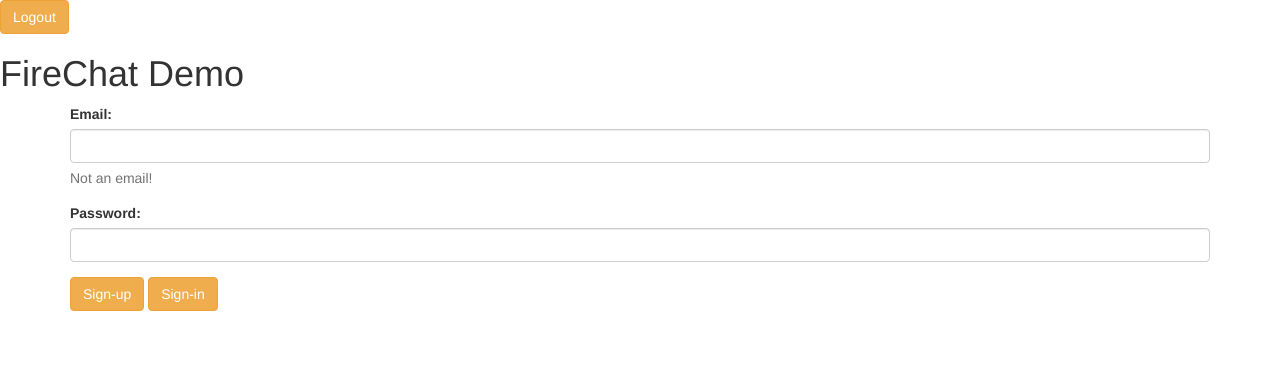
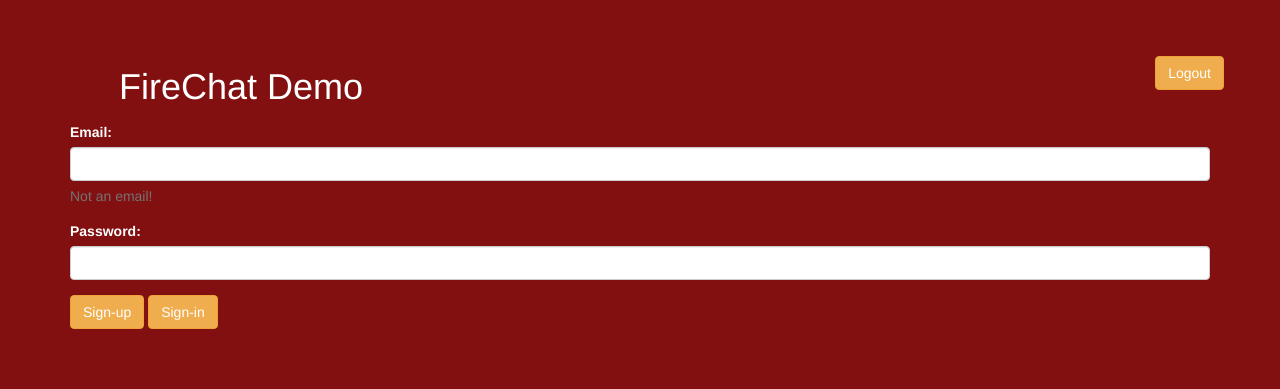
Before and after one commit to tabikim/firechat-demo-students, a plain HTML site: page index.html in a window 1280 px wide. Drawn offline with nearby package versions, Linux system fonts and the light colour scheme.

Commit message:
added style with css and modified index and js for students to use

```diff
--- /dev/null
+++ b/css/main.css
@@ -0,0 +1,23 @@
+body {
+	padding: 3em;
+	background-color: #831010;
+}
+
+.log-out {
+	padding: 1em;
+	float: right;
+}
+
+#firechat-wrapper {
+	float: left;
+}
+
+h1 {
+	padding: 5px;
+	margin-left: 2em;
+	color: white;
+}
+
+form label {
+	color: white;
+}
--- a/index.html
+++ b/index.html
@@ -7,18 +7,19 @@
 	<link href="https://maxcdn.bootstrapcdn.com/bootstrap/3.3.4/css/bootstrap.min.css" rel="stylesheet" type="text/css" />
 
 
+
+  	<link href="css/main.css" rel="stylesheet" type="text/css" />
+	<script type="text/javascript" src="js/app.js"></script>
   </head>
 
-  	<!-- Scripts -->
-  	<link href="css/main.css" rel="stylesheet" type="text/css" />
-	<script type="text/javascript" src="js/app.js"></script>
+  <body ng-app="myApp" ng-controller="myCtrl">
 
-  <body ng-app="myApp" ng-controller="myCtrl">
   	<header>
 			<div class="log-out" ng-show="userId">
 				<button ng-click="logOut()" class="btn btn-warning">Logout</button>
 			</div>
 	</header>
+
 	<h1>FireChat Demo</h1>
 	<div class="container">
 		<!-- Sign-in/sign-up form: show if userId isn't defined -->
@@ -49,6 +50,7 @@
 		<!-- Initiate firechat here -->
 
 
+
 	</div>
   </body>
 </html>
--- a/js/app.js
+++ b/js/app.js
@@ -29,6 +29,8 @@
 			  $scope.userId = authData.uid
 			  // Initiate firechat here as well!
 
+			  chat.setUser(authData.uid, authData.uid);
+
 		}).catch(function(error) {
 			  console.error("Authentication failed:", error);
 		});
@@ -38,3 +40,4 @@
 		$scope.authObj.$unauth()
 		$scope.userId = false
 	}
+})
--- /dev/null
+++ b/main.css
@@ -0,0 +1,23 @@
+body {
+	padding: 3em;
+	background-color: #831010;
+}
+
+.log-out {
+	padding: 1em;
+	float: right;
+}
+
+#firechat-wrapper {
+	float: left;
+}
+
+h1 {
+	padding: 5px;
+	margin-left: 2em;
+	color: white;
+}
+
+form label {
+	color: white;
+}
```
Also changed, not shown: 1 other file.
